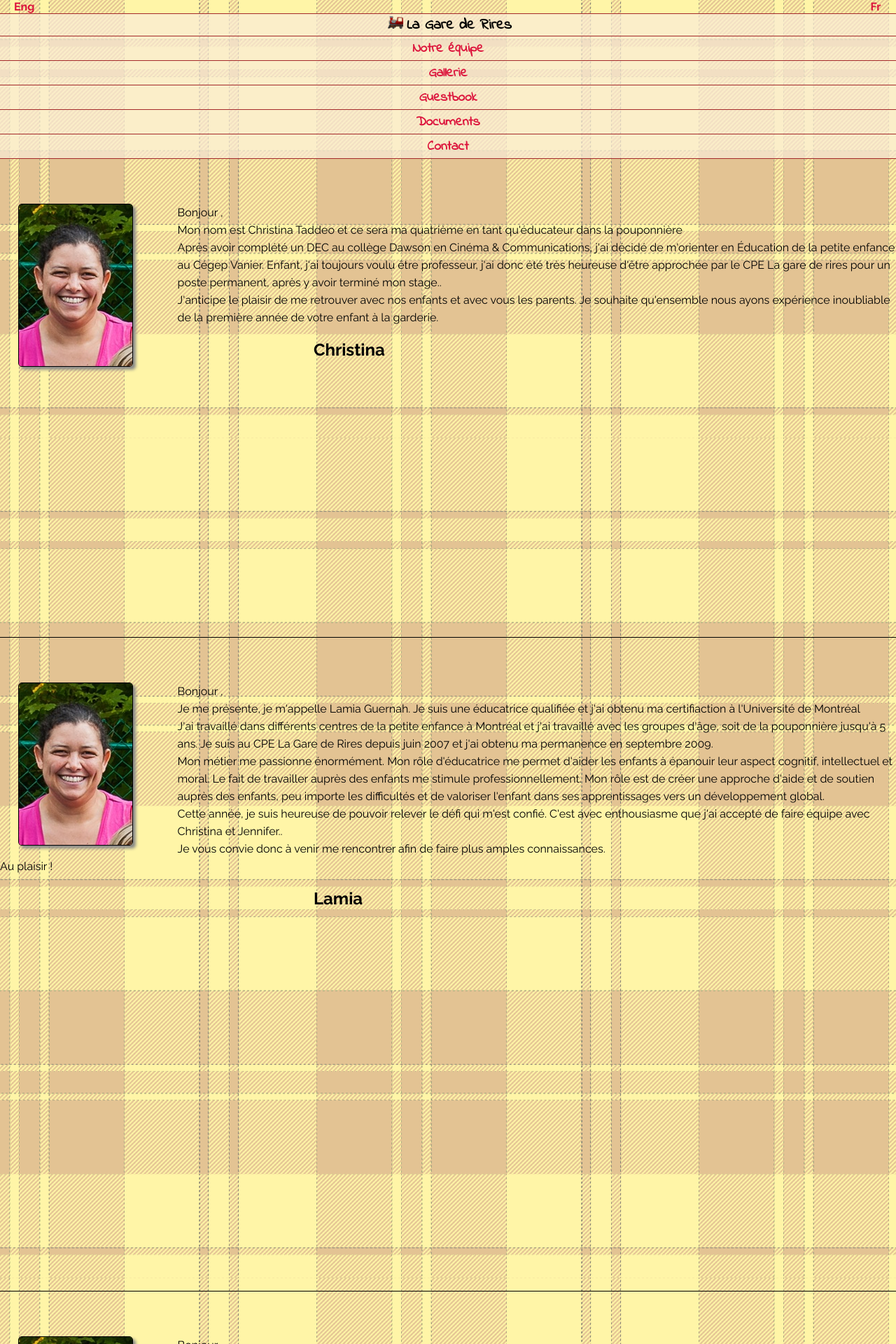
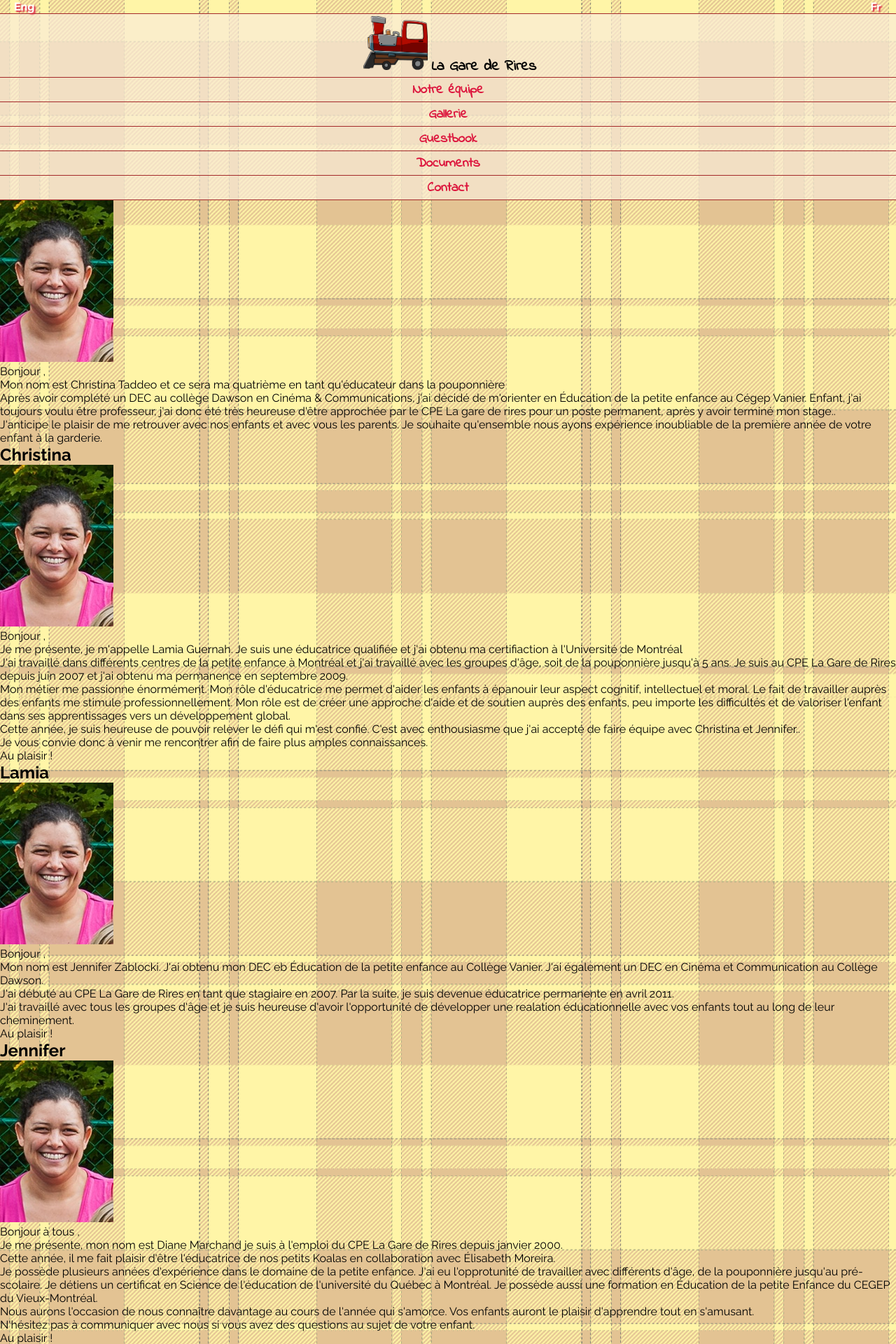
Before and after one commit to Qlcha/La-Gare-de-Rires, a PHP site: page /equipe.php in a window 1280 px wide. Shown: the top 1920 px of the page at 70% size. Run offline with PHP 8.4, Linux system fonts and the light colour scheme; data that the repository does not hold is empty; some libraries are stand-ins or nearby versions.

Commit message:
Merge branch 'master' of C:\lagarederires with conflicts.

```diff
--- a/css/stylesheet.css
+++ b/css/stylesheet.css
@@ -43,12 +43,57 @@ ul {
     padding: 0;
     margin: 0;
 }
+
+/******************** BUTTONS & INPUTS*******************/
+
+.button  {
+    font-family: 'Indie Flower', cursive;
+    text-align: center;
+    background-color: antiquewhite;
+    border-radius: 5px;
+    box-shadow: 2px 2px 2px #888888;
+    color: crimson;
+    padding: 0px 10px;
+    font-size: 90%;
+    font-weight: bold;
+    border: 1px solid brown;
+    margin-top: 5px;
+    width: 80%;
+}
+
+.button:hover {
+    background-color: crimson;
+    color: antiquewhite;
+}
+
+.button:active{
+    border-radius: 10px;
+    color: crimson;
+    background-color: antiquewhite;
+}
+
+.input {
+    border-radius: 5px;
+    padding: 5px;
+    width: 80%;
+    font-family: 'Raleway', sans-serif;
+}
+
+
+
 /********** ENG  /   FR   *************************/
 .lang{
     display: inline-block;
     width: 49%;
     padding-left: 20px;
     font-weight: bold;
+    color: white;
+    text-shadow: 2px 2px 2px crimson;
+}
+
+.lang a{
+    color: white;
+    width: 100%;
 }
 
 .lang:last-of-type{
@@ -56,7 +101,7 @@ ul {
 }
 /************ MENU NAVIGATION *******************/
 nav img {
-    width: 2.5%;
+    width: 8%;
     padding: 3px 5px 0 ;
 
 }
@@ -90,85 +135,27 @@ header h2{
     display: none;
 }
 
-/********* DÉBUT FOOTER *********/
-/*
-#footer form{
-    margin-left: 55%;
-}
-*/
 
-/********* DÉBUT PAGE ÉQUIPE *********/
-#equipe article .photo{
-float: left;
-    margin-right: 5%;
-    margin-left: 2%;
-    border: 1px solid black;
-    /*bordure arrondie*/
-    -webkit-border-radius:5px;
-    -moz-border-radius:5px;
-    -ms-border-radius:5px;
-    -o-border-radius:5px;
-    border-radius: 5px;
-   /* ombre portée*/
-    -moz-box-shadow: 4px 4px 4px #888888;
-    -webkit-box-shadow: 4px 4px 4px #888888;
-    box-shadow: 4px 4px 4px #888888;
+
+/********* FOOTER *********************************/
+
+footer {
+    background-color:rgba(250,235,215,0.7);
+    border-top: 1px solid brown;
+    border-bottom: 1px solid brown;
+    margin-top: 50px;
+    text-align: center;
 }
 
-#equipe article{
-    clear: both;
-    margin-top: 5%;
-    border-bottom: 1px solid black;
+footer input{
+    display: block;
+    margin: 0 auto;
+}
+footer form {
+    padding-top: 20px;
 }
 
-#equipe article:nth-of-type(1){
-    height: 620px;
+footer p{
+padding-top: 10px;
+    color: crimson;
 }
-#equipe article:nth-of-type(2){
-    height: 870px;
-}
-#equipe article:nth-of-type(3){
-    height: 540px;
-}
-#equipe article:nth-of-type(4){
-    height: 780px;
-}
-#equipe article:nth-of-type(5){
-    height: 460px;
-}
-#equipe article:nth-of-type(6){
-   height: 590px;
-}
-#equipe article:nth-of-type(7){
-    height: 545px;
-}
-#equipe article:nth-of-type(8){
-    height: 570px;
-}
-#equipe article:nth-of-type(9){
-    height: 870px;
-}
-#equipe article:nth-of-type(10){
-    height: 520px;
-}
-#equipe article:nth-of-type(11){
-    height: 670px;
-}
-#equipe article:nth-of-type(12){
-    height: 800px;
-}
-#equipe article:last-of-type{
-    border-bottom: none;
-    height: 650px;
-}
-
-#equipe article p{
-    line-height: 25px;
-}
-#equipe article h2{
-    margin-top: 1.5%;
-}
-#equipe article h2{
-    margin-left: 35%;
-}
-/********* FIN PAGE ÉQUIPE *********/
```
